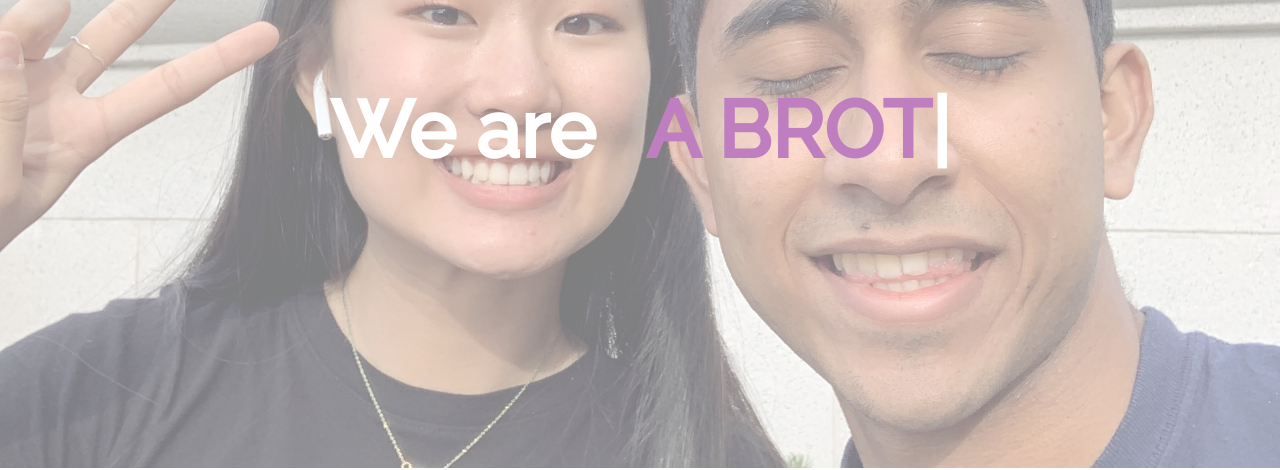
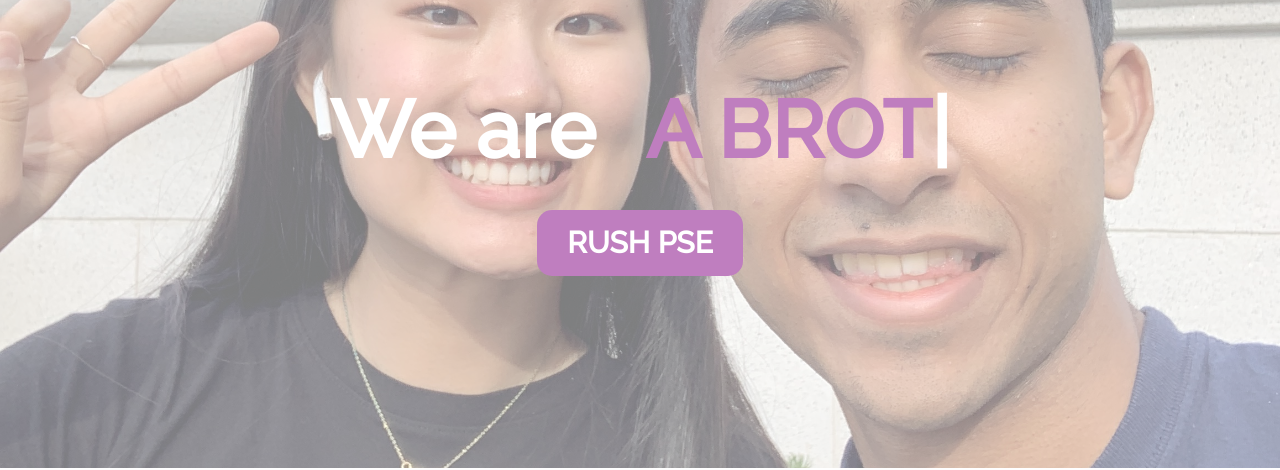
Before and after one commit to BerkeleyPSE/PSE-Website, a website: page src/index.html in a window 1280 px wide. Shown: the part 332-802 px from the top of the page. Drawn offline with nearby package versions, Linux system fonts and the light colour scheme; files that its build step writes are made by us from their sources.

Commit message:
join button

```diff
--- a/src/css/main.scss
+++ b/src/css/main.scss
@@ -36,6 +36,7 @@
   display: flex;
   justify-content: center;
   min-height: 40px;
+  font-size: 110%;
 }
 
 .header-inner{
@@ -82,6 +83,28 @@
   color: purple;
   display: inline;
   padding-left: 30px;
+}
+
+.join-button{
+  border: none;
+  background-color: inherit;
+  padding: 15px 30px;
+  font-size: 30px;
+  cursor: pointer;
+  background-color: purple;
+  border-radius: 15px;
+  color: white;
+  display: block;
+  margin-top: -40px;
+  margin-left: auto;
+  margin-right: auto;
+}
+
+.join-button:hover {
+  opacity: 0.8;
+  color:white;
+  border-radius: 15px;
+  padding: 15px 30px;
 }
 
 .message-section{
--- a/src/index.html
+++ b/src/index.html
@@ -29,6 +29,7 @@
             <span class="page-link">CONTACT</span>
           </nav>
           <h3 class="typed">We are <div id="typed"></div><h3>
+            <button class="join-button"><b>RUSH PSE</b></button>
         </div>
       </div>
       <script src="https://cdn.jsdelivr.net/npm/typed.js@2.0.11"></script>
```
